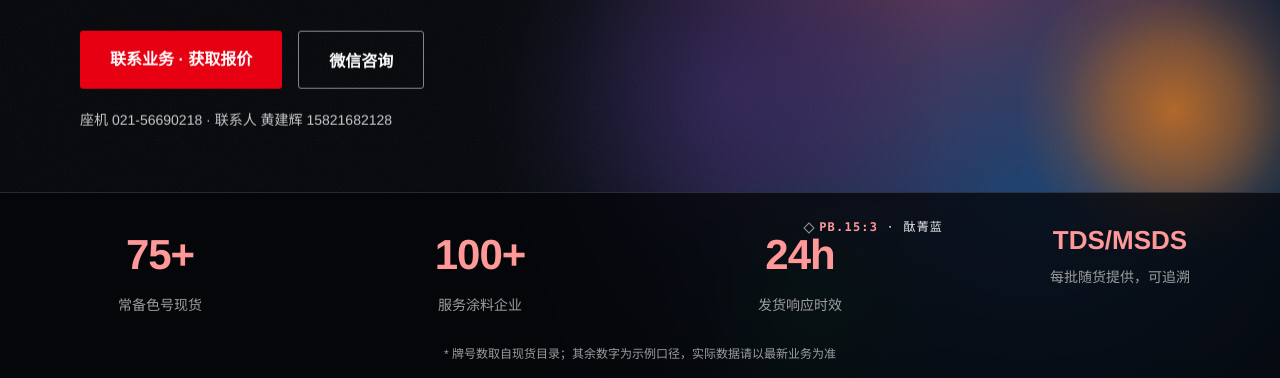
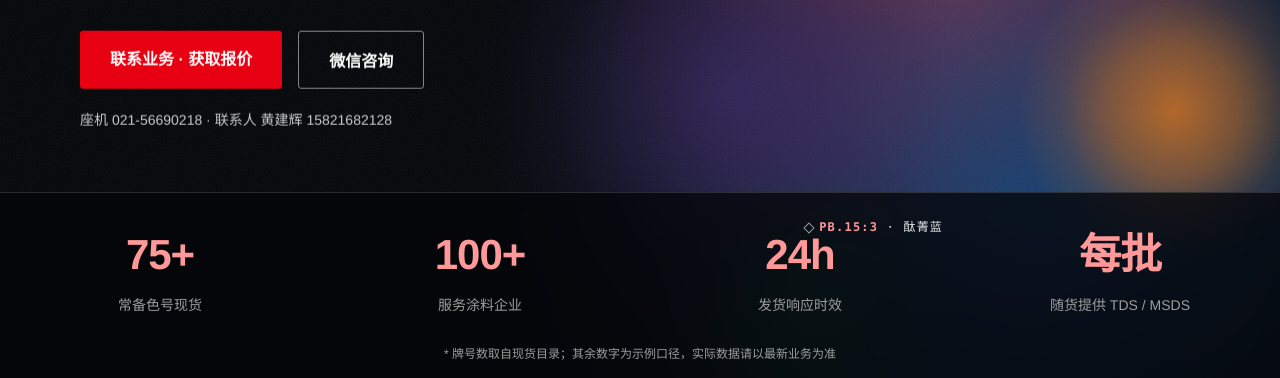
Before and after one commit to wuxueqin1225-source/fengyan-website, a plain HTML site: page index.html in a window 1280 px wide. Shown: the part 422-800 px from the top of the page. Drawn offline with Linux system fonts and the light colour scheme.

Commit message:
数据条第四格排版返工：数值位改短，与前三格对齐
用户反馈「TDS/MSDS 那块和旁边不和谐」。根因是上一轮把「TDS/MSDS」整串塞进
.stat-num 数值位，再降档到 26px —— 同一行前三格是 42px 短数值（75+ / 100+ / 24h），
第四格成了小一号的长文本，字号、字宽、视觉重心三样都对不上。

降档其实是不得已：8 个字符在 769–900px 区间（每格约 185px）用 42px 放不下。
所以改法不是调字号，而是把数值位换短：
  数值位  TDS/MSDS 26px  →  每批 42px
  标签行  每批随货提供，可追溯  →  随货提供 TDS / MSDS
并删掉 .stat-num.is-text 这条特例规则。

实测（1440/1024/900/830/769/768/414/320）：
- 值宽 75+ 81px · 100+ 106px · 24h 76px · 每批 82px —— 落在区间中间
- 四格标签均单行，最窄 769px 下 142px 对 149px 可用宽度，不换行
- dt 顶 743 / dd 顶 816 / 格宽格高 完全一致
- 各视口横向溢出 0

同批处理：该文件被可视化编辑器注入了 348 处 data-page-node-id（+15 KB）。
已先验证编辑器只加属性、未改内容（剥注记后与 HEAD 逐字节一致），再整体剥离；
带注记的原版备份在 .workbuddy/tmp/index.annotated-backup.html。

```diff
--- a/index.html
+++ b/index.html
@@ -206,9 +206,14 @@ a:focus-visible,button:focus-visible,.form-input:focus-visible{outline:2px solid
 .stats{position:absolute;left:0;right:0;bottom:0;z-index:3;border-top:1px solid rgba(255,255,255,.14);display:grid;grid-template-columns:repeat(4,1fr);background:rgba(5,6,10,.78);backdrop-filter:blur(10px);-webkit-backdrop-filter:blur(10px)}
 .stat{padding:28px 20px;text-align:center}
 .stat-num{font-size:42px;font-weight:700;color:var(--red-soft);letter-spacing:-1px;font-variant-numeric:tabular-nums}
-/* P0-1：文字型数据项（如「TDS/MSDS」）要降档，否则 42px 下会撑破栅格 */
-.stat-num.is-text{font-size:clamp(20px,2.2vw,26px);line-height:1.5;letter-spacing:0}
 .stat-label{font-size:14px;color:var(--ink-4);margin-top:6px}
+/* 数据条的第四格（2026-09-14 按用户反馈改）：
+   原先直接把「TDS/MSDS」整串当数据值写进 .stat-num，再把它降档到 26px ——
+   同一行前三格是 42px 的短数值（75+ / 100+ / 24h），第四格却成了小一号的长文本，
+   字号、字宽、视觉重心三样都对不上；而且这 8 个字符在 769–900px 区间（每格只剩 ~185px）
+   用 42px 根本放不下。
+   改法：数值位换成同样短的「每批」，完整承诺放进标签行 —— 四格回到同一个节奏。
+   ⚠️ 不要再把长文本塞回 .stat-num；真要放，四格的值都得一起缩短。 */
 /* P0-1（2026-09-14）：数据条口径声明。关于页早有这一句，首页没有 ——
    同一组数字一处声明、一处不声明，访客会把首页那组当成真实业绩，
    而首屏数据条正是全站最强的信任锚点。两处现在用同一条样式。 */
@@ -571,12 +576,13 @@ textarea.form-input{height:96px;padding:12px 16px;resize:vertical}
          改为 <dl>（div 分组式，每项 dt 术语 + dd 说明）。
          P0-1：四个数字原先是占位口径，但关于页有「示例口径」声明、首页没有 ——
          同一组数字一处声明一处不声明，访客会把首页那组当成真实业绩。
-         现在两处用同一条声明；「100% 批次可追溯」是绝对化承诺，改为可核验的「每批随货提供 TDS/MSDS」。 -->
+         现在两处用同一条声明；「100% 批次可追溯」是绝对化承诺，改为可核验的「每批随货提供 TDS / MSDS」
+         （数值位写「每批」、标签行写「随货提供 TDS / MSDS」，理由见 .stat-num 上方注释）。 -->
     <dl class="stats">
       <div class="stat"><dt class="stat-num">75+</dt><dd class="stat-label">常备色号现货</dd></div>
       <div class="stat"><dt class="stat-num">100+</dt><dd class="stat-label">服务涂料企业</dd></div>
       <div class="stat"><dt class="stat-num">24h</dt><dd class="stat-label">发货响应时效</dd></div>
-      <div class="stat"><dt class="stat-num is-text">TDS/MSDS</dt><dd class="stat-label">每批随货提供，可追溯</dd></div>
+      <div class="stat"><dt class="stat-num">每批</dt><dd class="stat-label">随货提供 TDS / MSDS</dd></div>
       <div class="stats-note">* 牌号数取自现货目录；其余数字为示例口径，实际数据请以最新业务为准</div>
     </dl>
   </div>
@@ -756,12 +762,13 @@ textarea.form-input{height:96px;padding:12px 16px;resize:vertical}
     <div class="container">
       <div class="section-head"><span class="sec-tag">By The Numbers</span><h2 class="sec-title">用数字说话</h2></div>
       <!-- P1-7：改为 <dl>；P0-1：「100% 批次可追溯」是绝对化承诺，改为可核验的
-           「每批随货提供 TDS/MSDS」。口径声明统一用 .stats-note，与首页同一条样式。 -->
+           「每批随货提供 TDS / MSDS」（数值位「每批」+ 标签行「随货提供 TDS / MSDS」）。
+           口径声明统一用 .stats-note，与首页同一条样式。 -->
       <dl class="stats" style="position:static;border-top:1px solid rgba(255,255,255,.14);margin-top:0">
         <div class="stat"><dt class="stat-num">75+</dt><dd class="stat-label">常备色号现货</dd></div>
         <div class="stat"><dt class="stat-num">100+</dt><dd class="stat-label">服务涂料企业</dd></div>
         <div class="stat"><dt class="stat-num">24h</dt><dd class="stat-label">发货响应时效</dd></div>
-        <div class="stat"><dt class="stat-num is-text">TDS/MSDS</dt><dd class="stat-label">每批随货提供，可追溯</dd></div>
+        <div class="stat"><dt class="stat-num">每批</dt><dd class="stat-label">随货提供 TDS / MSDS</dd></div>
         <div class="stats-note">* 牌号数取自现货目录；其余数字为示例口径，实际数据请以最新业务为准</div>
       </dl>
     </div>
```
